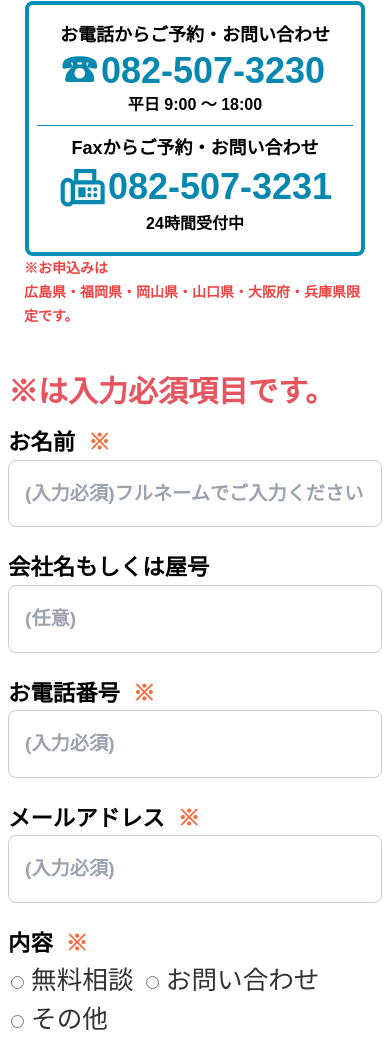
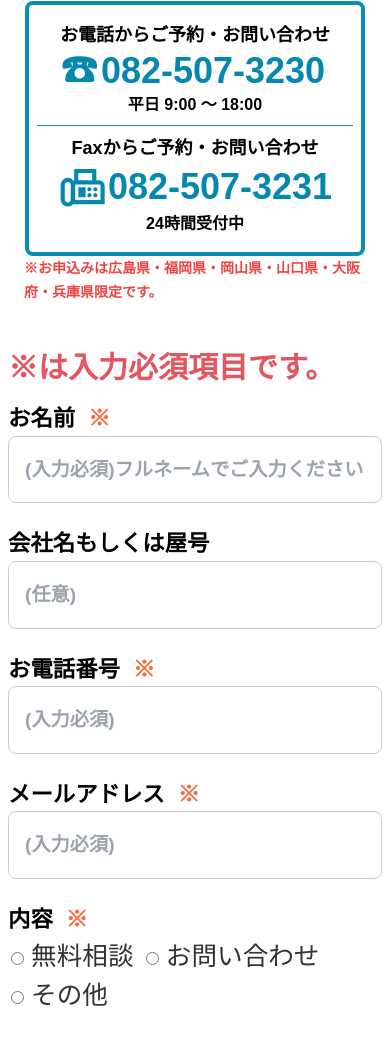
Before and after one commit to kui-pirukuru/mirai-map-yakuin-lp, an Astro site: page / in a window 390 px wide. Shown: the part 10209-11250 px from the top of the page. Built offline with nearby package versions, Linux system fonts and the light colour scheme; Astro itself is replaced by a stand-in of ours; a web font is replaced by a local one.

```diff
--- a/src/pages/index.astro
+++ b/src/pages/index.astro
@@ -128,9 +128,7 @@
 					<div
 						class="text-sm font-bold text-red-500 leading-6 text-left px-5"
 					>
-						※お申込みは<br
-							class="md:hidden"
-						/>広島県・福岡県・岡山県・山口県・大阪府・兵庫県限定です。<br
+						※お申込みは広島県・福岡県・岡山県・山口県・大阪府・兵庫県限定です。<br
 						/>
 					</div>
 				</div>
```
